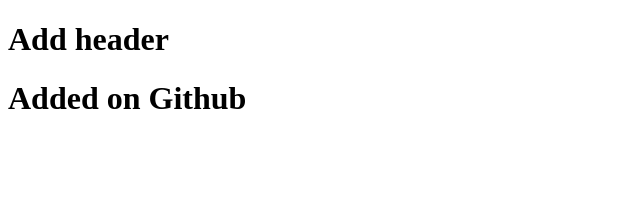
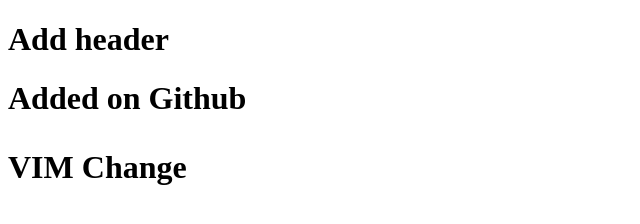
Before and after one commit to karanjain0212kj/test-repo, a plain HTML site: page index.html in a window 1280 px wide. Shown: the whole page, without its empty margins (0-640 px from the left). Drawn offline with Linux system fonts and the light colour scheme.

Commit message:
Vim Change

```diff
--- a/index.html
+++ b/index.html
@@ -7,6 +7,7 @@
 </head>
 <h1> Add header <h1>
     <p1>Added on Github</p1>
+<p>VIM Change</p>
 <body>
     <!-- Your content goes here -->
 </body>
```
